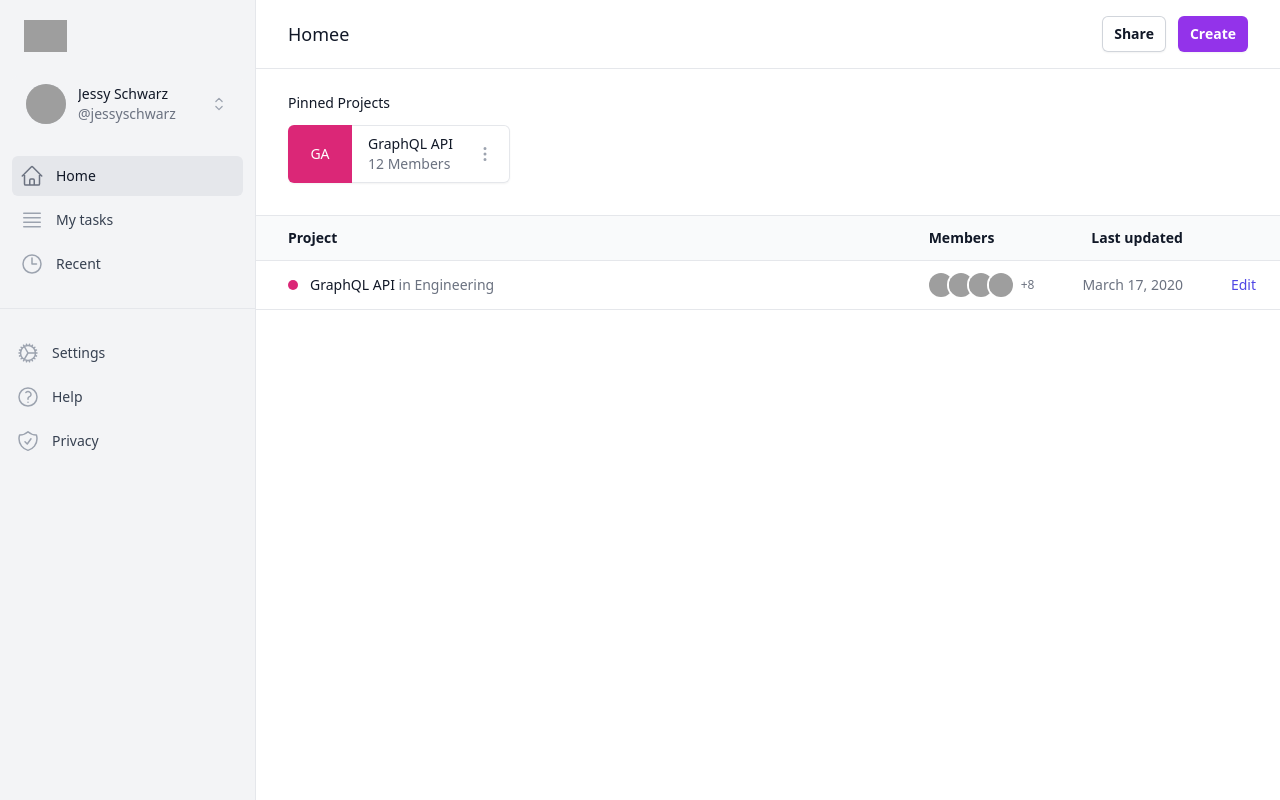
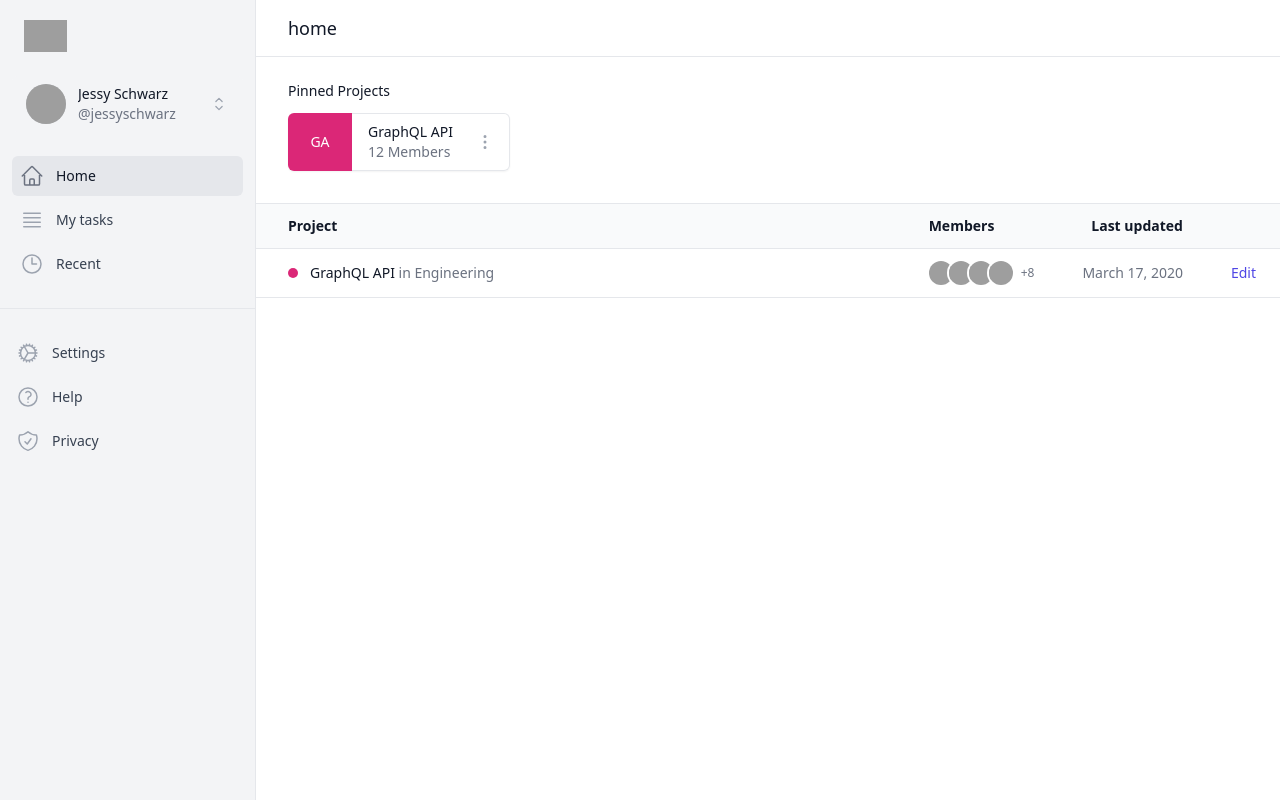
Before and after one commit to maariyadiminsky/pilot-buddy, a React (Create React App) app: page / in a window 1280 px wide. Built offline with nearby package versions, Linux system fonts and the light colour scheme; grey boxes are pictures that could not be loaded; a web font is replaced by a local one.

Commit message:
further cleanup to page

```diff
--- /dev/null
+++ b/src/modules/common/components/PageWrapper.tsx
@@ -0,0 +1,51 @@
+import {
+  CogIcon,
+  QuestionMarkCircleIcon,
+  ShieldCheckIcon,
+  Bars4Icon,
+  ClockIcon,
+  HomeIcon,
+} from '@heroicons/react/24/outline';
+import { useState } from 'react';
+
+import Sidebar from '@common/components/Sidebar';
+import SearchHeader from '@common/components/header/SearchHeader';
+import HeaderWithActions from '@common/components/header/HeaderWithActions';
+
+import { type ChildrenType } from '@common/types';
+
+const navigation = [
+  { name: 'Home', href: '#', icon: HomeIcon, current: true },
+  { name: 'My tasks', href: '#', icon: Bars4Icon, current: false },
+  { name: 'Recent', href: '#', icon: ClockIcon, current: false },
+];
+
+const secondaryNavigation = [
+  { name: 'Settings', href: '#', icon: CogIcon },
+  { name: 'Help', href: '#', icon: QuestionMarkCircleIcon },
+  { name: 'Privacy', href: '#', icon: ShieldCheckIcon },
+];
+
+interface PageWrapperProps {
+  children: ChildrenType;
+}
+
+const PageWrapper = ({ children }: PageWrapperProps) => {
+  const [sidebarOpen, setSidebarOpen] = useState(false);
+  return (
+    <div className="min-h-full">
+      <Sidebar {...{ navigation, secondaryNavigation, sidebarOpen, setSidebarOpen }} />
+      <div className="flex flex-col lg:pl-64">
+        <SearchHeader {...{ setSidebarOpen }} shouldShowSearch={false} />
+        <main className="flex-1">
+          <>
+            <HeaderWithActions title="home" />
+            {children}
+          </>
+        </main>
+      </div>
+    </div>
+  );
+};
+
+export default PageWrapper;
--- /dev/null
+++ b/src/modules/common/components/header/HeaderWithActions.tsx
@@ -0,0 +1,42 @@
+import { getUniqId } from '@common/utils';
+
+enum ButtonType {
+  Clear = 'clear',
+  Solid = 'solid',
+}
+
+const styles = {
+  button: {
+    clear:
+      'sm:order-0 order-1 ml-3 inline-flex items-center rounded-md bg-white px-3 py-2 text-sm font-semibold text-gray-900 shadow-sm ring-1 ring-inset ring-gray-300 hover:bg-gray-50 sm:ml-0',
+    solid:
+      'sm:order-1 order-0 inline-flex items-center rounded-md bg-purple-600 px-3 py-2 text-sm font-semibold text-white shadow-sm hover:bg-purple-500 focus-visible:outline focus-visible:outline-2 focus-visible:outline-offset-2 focus-visible:outline-purple-600 sm:ml-3',
+  },
+};
+
+interface ActionItem {
+  text: string;
+  type: ButtonType;
+}
+
+interface HeaderWithActionsProps {
+  title: string;
+  actions?: ActionItem[];
+}
+
+const HeaderWithActions = ({ title, actions }: HeaderWithActionsProps) => (
+  <div className="border-b border-gray-200 px-4 py-4 sm:flex sm:items-center sm:justify-between sm:px-6 lg:px-8">
+    <div className="min-w-0 flex-1">
+      <h1 className="text-lg font-medium leading-6 text-gray-900 sm:truncate">{title}</h1>
+    </div>
+    <div className="mt-4 flex sm:ml-4 sm:mt-0">
+      {actions?.map(({ text, type }) => (
+        <button key={getUniqId(text)} type="button" className={styles.button[type]}>
+          {text}
+        </button>
+      ))}
+    </div>
+  </div>
+);
+
+export default HeaderWithActions;
--- a/src/modules/common/components/SearchHeader.tsx
+++ b/src/modules/common/components/header/SearchHeader.tsx
@@ -7,7 +7,7 @@ import { Bars3CenterLeftIcon } from '@heroicons/react/24/outline';
 import ProfileDropdown from '@common/components/profile/ProfileDropdown';
 import ProfilePicture from '@common/components/profile/ProfilePicture';
 
-const SearchHeader = ({ setSidebarOpen, shouldShowSearch = false }) => (
+const SearchHeader = ({ setSidebarOpen, shouldShowSearch = true }) => (
   <div className="sticky top-0 z-10 flex h-16 flex-shrink-0 border-b border-gray-200 bg-white lg:hidden">
     <button
       type="button"
--- a/src/modules/common/types.tsx
+++ b/src/modules/common/types.tsx
@@ -1,4 +1,8 @@
+import { PropsWithChildren } from 'react';
+
 export enum WrapperType {
   Header = 'header',
   Sidebar = 'sidebar',
 }
+
+export type ChildrenType = PropsWithChildren;
--- a/src/modules/common/utils.tsx
+++ b/src/modules/common/utils.tsx
@@ -1 +1,5 @@
+import uniqueId from 'lodash/uniqueId';
+
+export const getUniqId = (text?: string) => uniqueId(text);
+
 export const truthyString = (...classes: string[]) => classes.filter(Boolean).join(' ');
--- a/src/modules/home/HomePage.tsx
+++ b/src/modules/home/HomePage.tsx
@@ -2,30 +2,9 @@
 // @ts-nocheck
 import { Menu, Transition } from '@headlessui/react';
 import { ChevronRightIcon, EllipsisVerticalIcon } from '@heroicons/react/20/solid';
-import {
-  CogIcon,
-  QuestionMarkCircleIcon,
-  ShieldCheckIcon,
-  Bars4Icon,
-  ClockIcon,
-  HomeIcon,
-} from '@heroicons/react/24/outline';
-import { Fragment, useState } from 'react';
+import { Fragment } from 'react';
 
-import Sidebar from '@modules/common/components/Sidebar';
-import SearchHeader from '@modules/common/components/SearchHeader';
-
-const navigation = [
-  { name: 'Home', href: '#', icon: HomeIcon, current: true },
-  { name: 'My tasks', href: '#', icon: Bars4Icon, current: false },
-  { name: 'Recent', href: '#', icon: ClockIcon, current: false },
-];
-
-const secondaryNavigation = [
-  { name: 'Settings', href: '#', icon: CogIcon },
-  { name: 'Help', href: '#', icon: QuestionMarkCircleIcon },
-  { name: 'Privacy', href: '#', icon: ShieldCheckIcon },
-];
+import PageWrapper from '@common/components/PageWrapper';
 
 const projects = [
   {
@@ -72,37 +51,8 @@ function classNames(...classes: string[]) {
   return classes.filter(Boolean).join(' ');
 }
 
-const HomePage = () => {
-  const [sidebarOpen, setSidebarOpen] = useState(false);
-
-  return (
-    <>
-      <div className="min-h-full">
-        <Sidebar {...{ navigation, secondaryNavigation, sidebarOpen, setSidebarOpen }} />
-        {/* Main column */}
-        <div className="flex flex-col lg:pl-64">
-          <SearchHeader {...{ setSidebarOpen }} />
-          <main className="flex-1">
-            {/* Page title & actions */}
-            <div className="border-b border-gray-200 px-4 py-4 sm:flex sm:items-center sm:justify-between sm:px-6 lg:px-8">
-              <div className="min-w-0 flex-1">
-                <h1 className="text-lg font-medium leading-6 text-gray-900 sm:truncate">Homee</h1>
-              </div>
-              <div className="mt-4 flex sm:ml-4 sm:mt-0">
-                <button
-                  type="button"
-                  className="sm:order-0 order-1 ml-3 inline-flex items-center rounded-md bg-white px-3 py-2 text-sm font-semibold text-gray-900 shadow-sm ring-1 ring-inset ring-gray-300 hover:bg-gray-50 sm:ml-0"
-                >
-                  Share
-                </button>
-                <button
-                  type="button"
-                  className="order-0 inline-flex items-center rounded-md bg-purple-600 px-3 py-2 text-sm font-semibold text-white shadow-sm hover:bg-purple-500 focus-visible:outline focus-visible:outline-2 focus-visible:outline-offset-2 focus-visible:outline-purple-600 sm:order-1 sm:ml-3"
-                >
-                  Create
-                </button>
-              </div>
-            </div>
+const HomePage = () => (
+  <PageWrapper>
     {/* Pinned projects */}
     <div className="mt-6 px-4 sm:px-6 lg:px-8">
       <h2 className="text-sm font-medium text-gray-900">Pinned Projects</h2>
@@ -213,9 +163,7 @@ const HomePage = () => {
                 />
                 <span className="truncate text-sm font-medium leading-6">
                   {project.title}{' '}
-                          <span className="truncate font-normal text-gray-500">
-                            in {project.team}
-                          </span>
+                  <span className="truncate font-normal text-gray-500">in {project.team}</span>
                 </span>
               </span>
               <ChevronRightIcon
@@ -311,11 +259,7 @@ const HomePage = () => {
         </table>
       </div>
     </div>
-          </main>
-        </div>
-      </div>
-    </>
+  </PageWrapper>
 );
-};
 
 export default HomePage;
```
Also changed, not shown: .eslintrc.js. Lines whose indentation alone changed are shown as unchanged.
